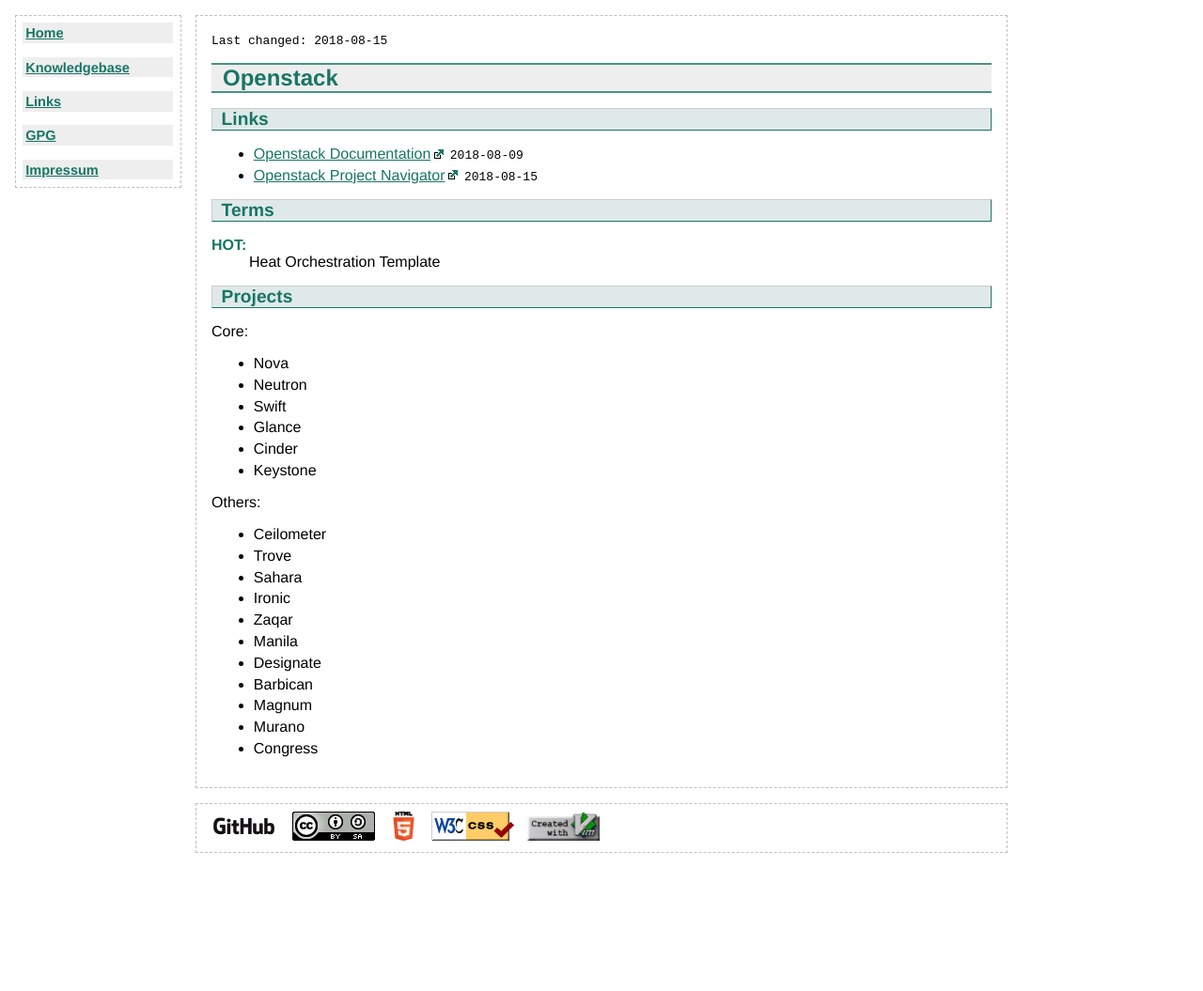
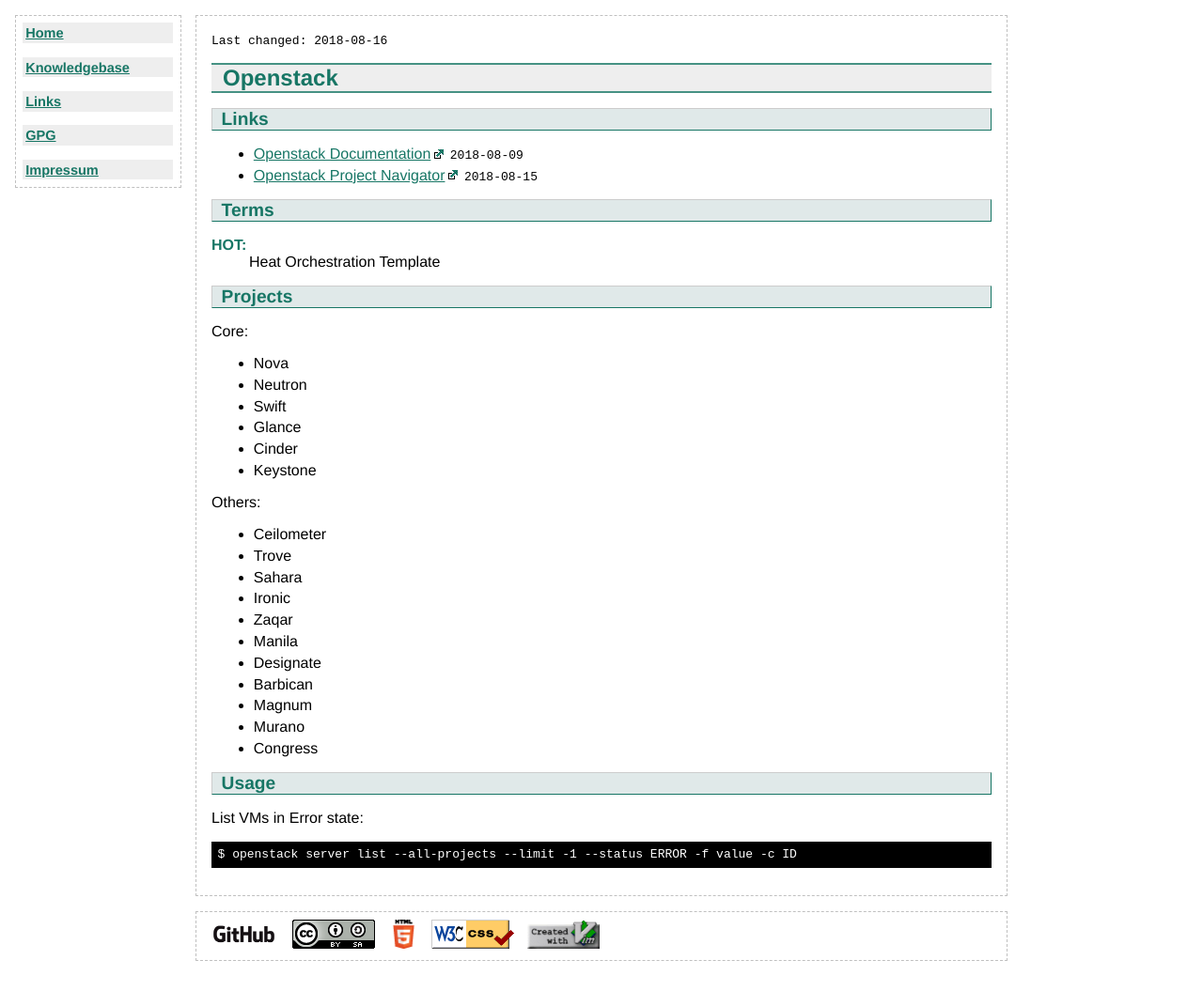
Before and after one commit to flyinggreenfrog/flyinggreenfrog.github.io, a Jekyll site: the page built from knowledgebase/openstack.md, in a window 1280 px wide. Shown: the whole page at 94% size. Built offline with Jekyll 4.4.1, drawn with Linux system fonts in a browser that asks for light colours; before the commit the page ends 940 px from its top, so only the background shows below that.

Commit message:
Started Usage section in knowledgebase openstack.

````diff
--- a/knowledgebase/openstack.md
+++ b/knowledgebase/openstack.md
@@ -1,6 +1,6 @@
 ---
 title: Openstack
-last-changed: <time>2018-08-15</time>
+last-changed: <time>2018-08-16</time>
 knowledgebase: true
 categories: [Linux]
 ---
@@ -38,3 +38,11 @@ Others:
 * Magnum
 * Murano
 * Congress
+
+## Usage
+
+List VMs in Error state:
+
+``` sh
+$ openstack server list --all-projects --limit -1 --status ERROR -f value -c ID
+```
````
